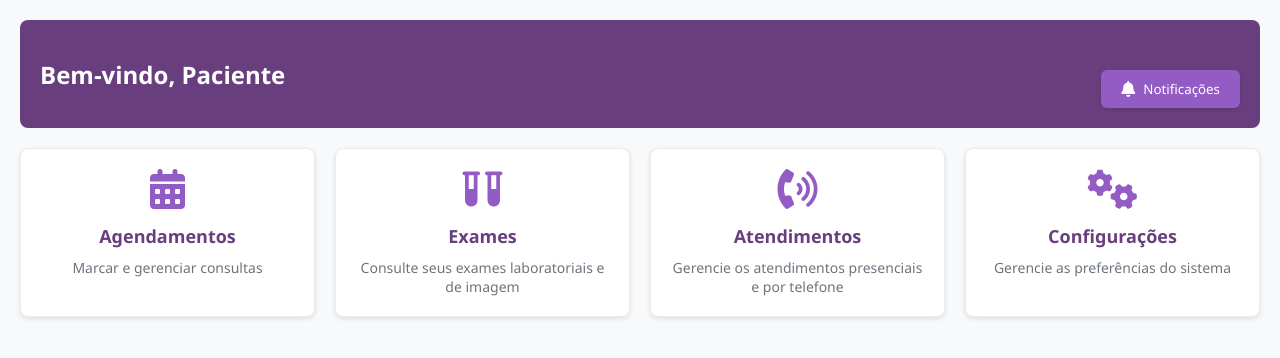
After one commit to magalycarneiro/SGS, a PHP site: page /clinica/paciente/index.php in a window 1280 px wide. The commit adds this page. Shown: the top 358 px of the page. Run offline with PHP 8.4, Linux system fonts and the light colour scheme.

Commit message:
Criação do index para o paciente

```diff
--- /dev/null
+++ b/clinica/paciente/index.php
@@ -0,0 +1,190 @@
+<!DOCTYPE html>
+<html lang="pt-br">
+<head>
+    <meta charset="UTF-8">
+    <meta name="viewport" content="width=device-width, initial-scale=1.0">
+    <title>Painel do Paciente</title>
+    <style>
+        :root {
+            --primary-dark: #693E7F;
+            --primary: #935CC4;
+            --primary-light: #A56ACB;
+            --primary-lighter: #B579DC;
+            --primary-lightest: #C2AAE3;
+            --text-on-primary: #FFFFFF;
+            --background: #F8F9FA;
+            --card-background: #FFFFFF;
+            --text-color: #212529;
+            --text-muted: #6C757D;
+            --border-color: #E9ECEF;
+            --success-color: #28a745;
+            --error-color: #dc3545;
+        }
+
+        * {
+            margin: 0;
+            padding: 0;
+            box-sizing: border-box;
+            font-family: 'Segoe UI', Tahoma, Geneva, Verdana, sans-serif;
+        }
+
+        body {
+            background-color: var(--background);
+            padding: 20px;
+            color: var(--text-color);
+        }
+
+        .header {
+            background-color: var(--primary-dark);
+            color: var(--text-on-primary);
+            padding: 20px;
+            border-radius: 8px;
+            margin-bottom: 20px;
+            display: flex;
+            justify-content: space-between;
+            align-items: center;
+        }
+
+        .header h1 {
+            font-size: 24px;
+            font-weight: 600;
+        }
+
+        .dashboard {
+            display: grid;
+            grid-template-columns: repeat(auto-fill, minmax(250px, 1fr));
+            gap: 20px;
+        }
+
+        .card {
+            background-color: var(--card-background);
+            border-radius: 8px;
+            padding: 20px;
+            box-shadow: 0 2px 5px rgba(0,0,0,0.1);
+            transition: transform 0.2s, box-shadow 0.2s;
+            cursor: pointer;
+            text-align: center;
+            border: 1px solid var(--border-color);
+        }
+
+        .card:hover {
+            transform: translateY(-5px);
+            box-shadow: 0 5px 15px rgba(0,0,0,0.1);
+            border-color: var(--primary-light);
+        }
+
+        .card i {
+            font-size: 40px;
+            margin-bottom: 15px;
+            color: var(--primary);
+        }
+
+        .card h2 {
+            font-size: 18px;
+            margin-bottom: 10px;
+            color: var(--primary-dark);
+            font-weight: 600;
+        }
+
+        .card h2 a {
+            text-decoration: none !important;
+            color: var(--primary-dark) !important;
+            font-size: inherit !important;
+            font-weight: inherit !important;
+            display: inline-block;
+        }
+
+        .card p {
+            color: var(--text-muted);
+            font-size: 14px;
+        }
+
+        .quick-actions {
+            display: flex;
+            gap: 15px;
+            margin-top: 30px;
+            flex-wrap: wrap;
+        }
+
+        .action-btn {
+            background-color: var(--primary);
+            color: var(--text-on-primary);
+            border: none;
+            padding: 10px 20px;
+            border-radius: 6px;
+            cursor: pointer;
+            display: flex;
+            align-items: center;
+            gap: 8px;
+            font-weight: 500;
+            transition: all 0.3s ease;
+            box-shadow: 0 2px 5px rgba(0,0,0,0.1);
+        }
+
+        .action-btn:hover {
+            background-color: var(--primary-dark);
+            transform: translateY(-2px);
+            box-shadow: 0 4px 8px rgba(0,0,0,0.15);
+        }
+
+        .action-btn i {
+            font-size: 16px;
+        }
+
+        @media (max-width: 768px) {
+            .header {
+                flex-direction: column;
+                align-items: flex-start;
+                gap: 15px;
+            }
+
+            .quick-actions {
+                margin-top: 15px;
+                width: 100%;
+            }
+
+            .action-btn {
+                width: 100%;
+                justify-content: center;
+            }
+        }
+    </style>
+    <link rel="stylesheet" href="https://cdnjs.cloudflare.com/ajax/libs/font-awesome/6.0.0-beta3/css/all.min.css">
+</head>
+<body>
+    <div class="header">
+        <h1>Bem-vindo, Paciente</h1>
+        <div class="quick-actions">
+            <button class="action-btn">
+                <i class="fas fa-bell"></i> Notificações
+            </button>
+        </div>
+    </div>
+
+    <div class="dashboard">
+        <div class="card" onclick="location.href='Consulta/index.php'">
+            <i class="fas fa-calendar-alt"></i>
+            <h2>Agendamentos</h2>
+            <p>Marcar e gerenciar consultas</p>
+        </div>
+
+        <div class="card" onclick="location.href='#'">
+         <i class="fas fa-vials"></i>
+            <h2>Exames</h2>
+             <p>Consulte seus exames laboratoriais e de imagem</p>
+        </div>
+
+        <div class="card" onclick="location.href='#'">
+            <i class="fas fa-phone-volume"></i>
+            <h2>Atendimentos</h2>
+            <p>Gerencie os atendimentos presenciais e por telefone</p>
+        </div>
+
+        <div class="card" onclick="location.href='#'">
+            <i class="fas fa-cogs"></i>
+            <h2>Configurações</h2>
+            <p>Gerencie as preferências do sistema</p>
+        </div>
+    </div>
+</body>
+</html>
--- a/login.php
+++ b/login.php
@@ -51,7 +51,7 @@ if ($_SERVER["REQUEST_METHOD"] == "POST") {
                 header("Location: ../SGS/clinica/secretaria/index.php");
                 break;
             case 'paciente':
-                header("Location: clinica/paciente.php");
+                header("Location: ../SGS/clinica/paciente/index.php");
                 break;
             default:
                 header("Location: index.php");
```
